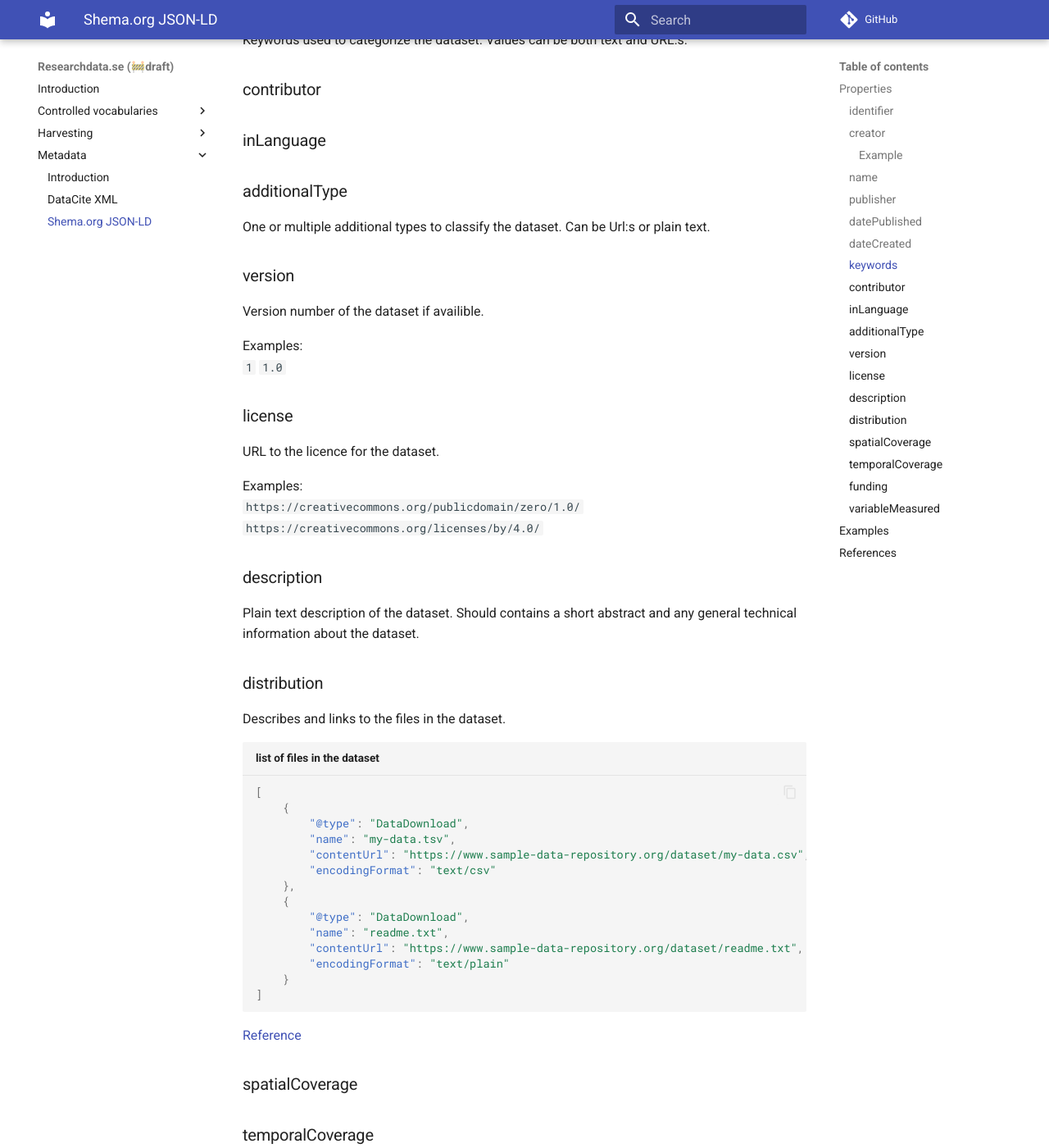
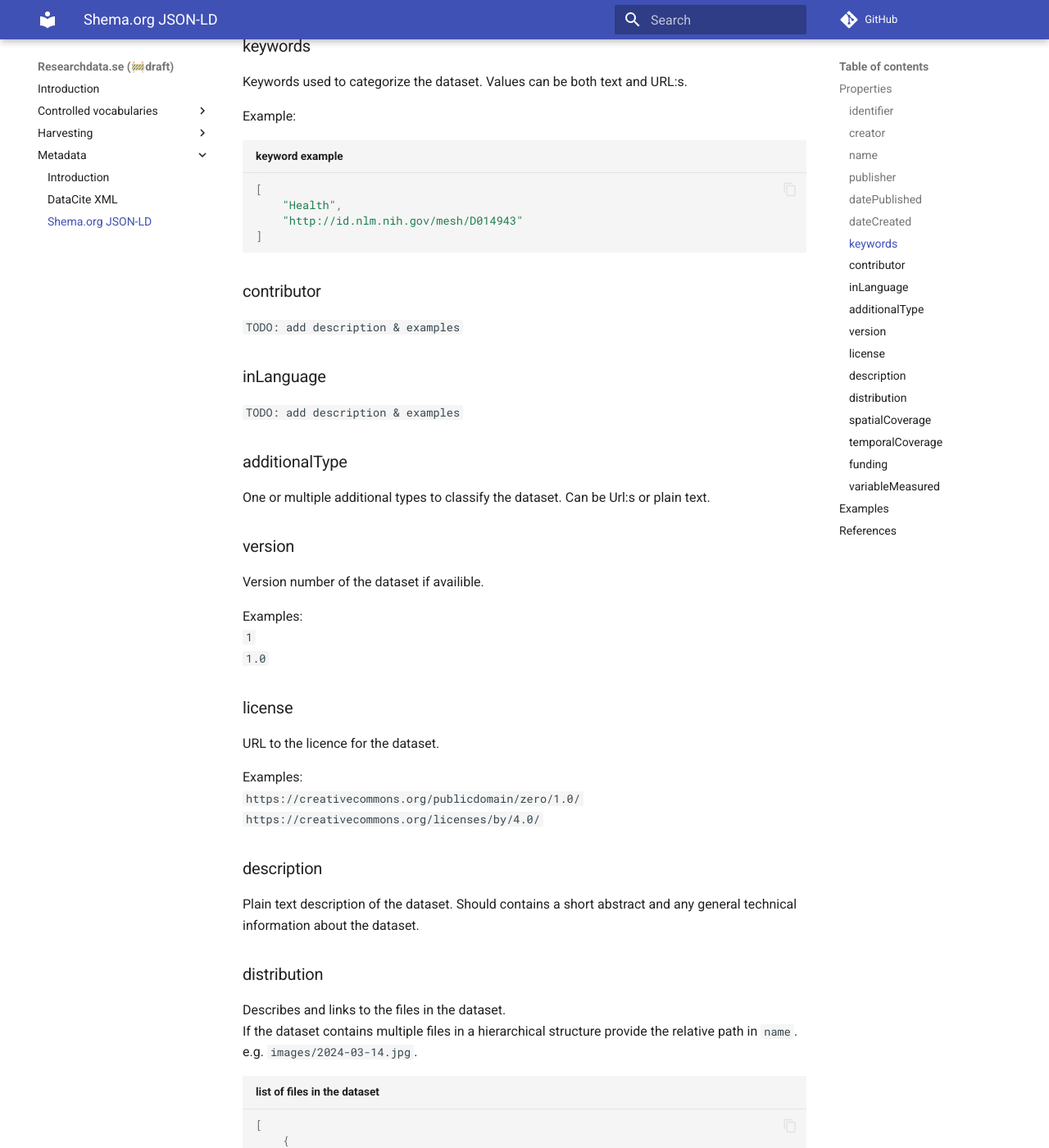
Before and after one commit to researchdata-se/docs.researchdata.se, an MkDocs documentation site: the page built from docs/metadata/schema-org-json-ld.md, in a window 1280 px wide and 1400 px high, scrolled down 1984 px. Shown: the whole window at 82% size. Built offline with MkDocs 1.6.1 and Material for MkDocs 9.7.7, drawn with Linux system fonts in a browser that asks for light colours; comment, search, counter and statistics services are not loaded; some of the changed text lies outside the part shown.

Commit message:
wip: add keyword example

````diff
--- a/docs/metadata/schema-org-json-ld.md
+++ b/docs/metadata/schema-org-json-ld.md
@@ -37,7 +37,7 @@ Can be `text`, `url` or a set of `PropertyValue`
 
 ### creator
 
-#### Example
+Example
 ```json title="list of creators"
 [
     {
@@ -60,7 +60,7 @@ One or multiple [Organization]() and/or [Person]()
 
 ### name
 
-Used for the title of the dataset, an alternate title exist use the property `alternateName`
+Used for the title of the dataset, an alternate title exist use the property `alternateName`.
 
 ### publisher
 
@@ -74,7 +74,6 @@ The `@id` and/or `indetifier` should be ROR-id if availible.
     "name": "Uppsala University"
 }
 ```
-
 
 ### datePublished
 
@@ -96,10 +95,21 @@ ISO-8601 date, full date or just year.
 
 Keywords used to categorize the dataset. Values can be both text and URL:s.
 
+Example:
+```json title="keyword example"
+[
+    "Health",
+    "http://id.nlm.nih.gov/mesh/D014943"
+]
+```
 
 ### contributor
 
+`TODO: add description & examples`
+
 ### inLanguage
+
+`TODO: add description & examples`
 
 ### additionalType
 
@@ -129,6 +139,7 @@ Plain text description of the dataset. Should contains a short abstract and any
 ### distribution
 
 Describes and links to the files in the dataset.
+If the dataset contains multiple files in a hierarchical structure provide the relative path in `name`. e.g. `images/2024-03-14.jpg`.
 
 ```json title="list of files in the dataset"
 [
@@ -150,6 +161,8 @@ Describes and links to the files in the dataset.
 
 ### spatialCoverage
 
+`TODO: add description & examples`
+
 ### temporalCoverage
 
 `TODO: recomendation about timespan, historical dates etc.`
@@ -163,6 +176,7 @@ Examples
 
 ### funding
 
+`TODO: add description & examples`
 
 ### variableMeasured
 
````
